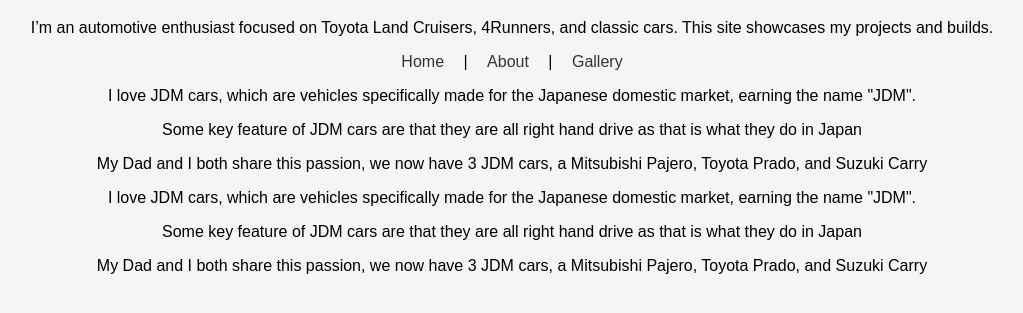
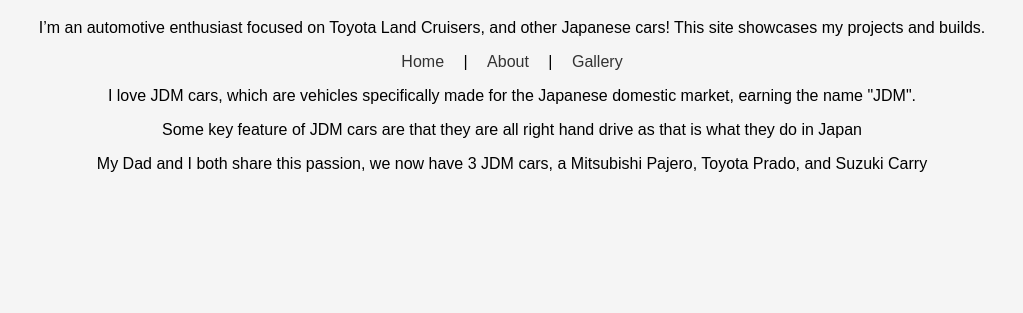
Before and after one commit to GriffinOrsi/BMIS235, a plain HTML site: page about.html in a window 1280 px wide. Shown: the part 61-374 px from the top of the page, without its empty margins (128-1151 px from the left). Drawn offline with Linux system fonts and the light colour scheme.

Commit message:
Update about.html

```diff
--- a/about.html
+++ b/about.html
@@ -6,7 +6,7 @@
 </head>
 <body>
     <h1>About Griffin</h1>
-    <p>I’m an automotive enthusiast focused on Toyota Land Cruisers, 4Runners, and classic cars. This site showcases my projects and builds.</p>
+    <p>I’m an automotive enthusiast focused on Toyota Land Cruisers, and other Japanese cars! This site showcases my projects and builds.</p>
     <nav>
         <a href="index.html">Home</a> |
         <a href="about.html">About</a> |
@@ -16,7 +16,4 @@
     <p>Some key feature of JDM cars are that they are all right hand drive as that is what they do in Japan </p>
     <p>My Dad and I both share this passion, we now have 3 JDM cars, a Mitsubishi Pajero, Toyota Prado, and Suzuki Carry</p>
 </body>
-    <p>I love JDM cars, which are vehicles specifically made for the Japanese domestic market, earning the name "JDM".</p>
-    <p>Some key feature of JDM cars are that they are all right hand drive as that is what they do in Japan </p>
-    <p>My Dad and I both share this passion, we now have 3 JDM cars, a Mitsubishi Pajero, Toyota Prado, and Suzuki Carry</p>
 </html>
```
